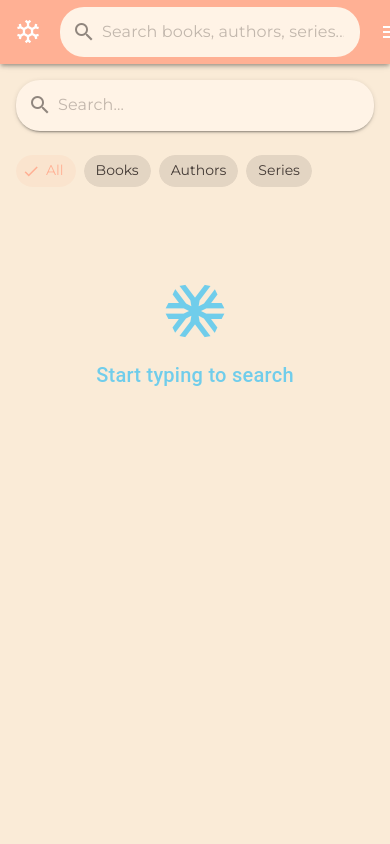
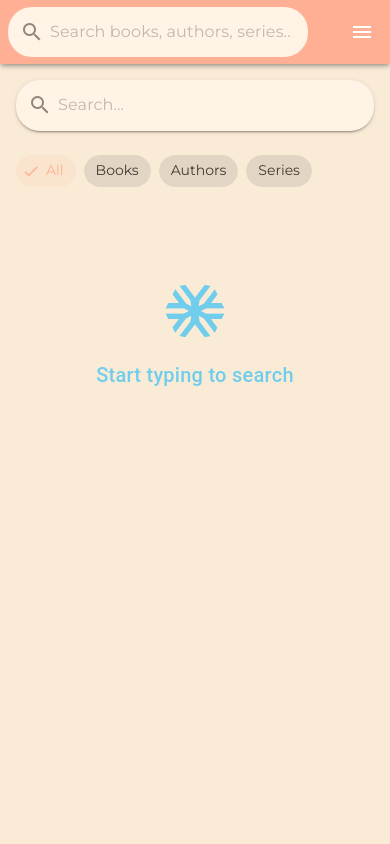
Before and after one commit to JakubTuta/Minsik-web, a Nuxt app: page /search in a window 390 px wide. Shown: the top 844 px of the page. Built offline with nearby package versions, Linux system fonts and the light colour scheme.

Commit message:
update mobile views

```diff
--- a/app/components/AppBar.vue
+++ b/app/components/AppBar.vue
@@ -34,18 +34,6 @@ const appBarSearchQuery = ref('')
         <span class="logo-text">Minsik</span>
       </NuxtLink>
     </v-app-bar-title>
-
-    <!-- Mobile: Logo Icon Only -->
-    <v-btn
-      v-if="mobile"
-      icon
-      to="/"
-    >
-      <v-icon
-        icon="mdi-snowflake"
-        size="large"
-      />
-    </v-btn>
 
     <!-- Search Bar (absolutely centered) -->
     <div class="search-container">
--- a/app/components/RatingDisplay.vue
+++ b/app/components/RatingDisplay.vue
@@ -1,11 +1,15 @@
 <script setup lang="ts">
+import { useDisplay } from 'vuetify'
+
+const props = withDefaults(defineProps<Props>(), { size: 'default' })
+
+const { mobile } = useDisplay()
+
 interface Props {
   rating: number
   ratingCount: number
   size?: 'default' | 'small'
 }
-
-const props = withDefaults(defineProps<Props>(), { size: 'default' })
 
 // Round rating down to nearest 0.5
 const roundedRating = computed(() => Math.floor(props.rating * 2) / 2)
@@ -40,7 +44,9 @@ const isSmall = computed(() => props.size === 'small')
         ? 'text-caption text-secondary'
         : 'text-body-1 text-secondary'"
     >
-      ({{ ratingCount.toLocaleString() }} ratings)
+      ({{ ratingCount.toLocaleString() }}{{ mobile
+        ? ''
+        : ' ratings' }})
     </span>
   </div>
 </template>
--- a/app/components/SearchBar.vue
+++ b/app/components/SearchBar.vue
@@ -533,6 +533,18 @@ function getPartStyle(partType: SubtitlePart['type']) {
   z-index: 2000;
 }
 
+@media (max-width: 599px) {
+  .search-results-dropdown {
+    left: 8px !important;
+    right: 8px !important;
+    transform: none !important;
+    min-width: unset !important;
+    width: calc(100vw - 16px) !important;
+    max-height: 80dvh;
+    overflow-y: auto;
+  }
+}
+
 .scrollable-list {
   max-height: 400px;
   overflow-y: auto;
```
